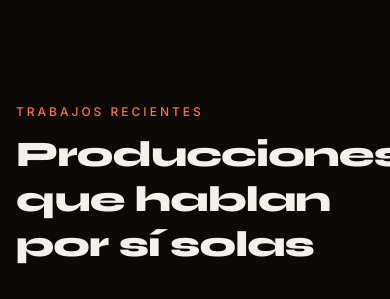
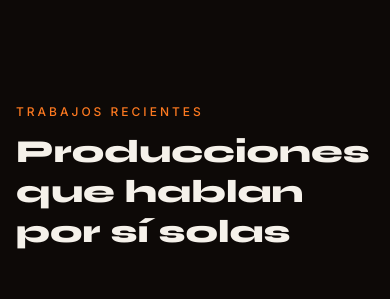
Before and after one commit to MaximoFC/landing-productora, a Next.js app: page / in a window 390 px wide. Shown: the part 3500-3799 px from the top of the page. Built offline with nearby package versions, Linux system fonts and the light colour scheme; grey boxes are pictures that could not be loaded.

Commit message:
works responsive fixed

```diff
--- a/components/Works.tsx
+++ b/components/Works.tsx
@@ -10,7 +10,7 @@ export default function Works() {
                         <p className="text-xs font-medium uppercase tracking-[0.25em] text-primary">
                             Trabajos recientes
                         </p>
-                        <h2 className="mt-3 max-w-2xl font-display text-4xl font-extrabold leading-tight tracking-tight text-balance sm:text-5xl">
+                        <h2 className="mt-3 max-w-2xl font-display font-extrabold leading-tight leading-[1.05] text-[2rem] sm:text-[2.5rem] md:text-5xl">
                             Producciones que hablan por sí solas
                         </h2>
                     </div>
```
